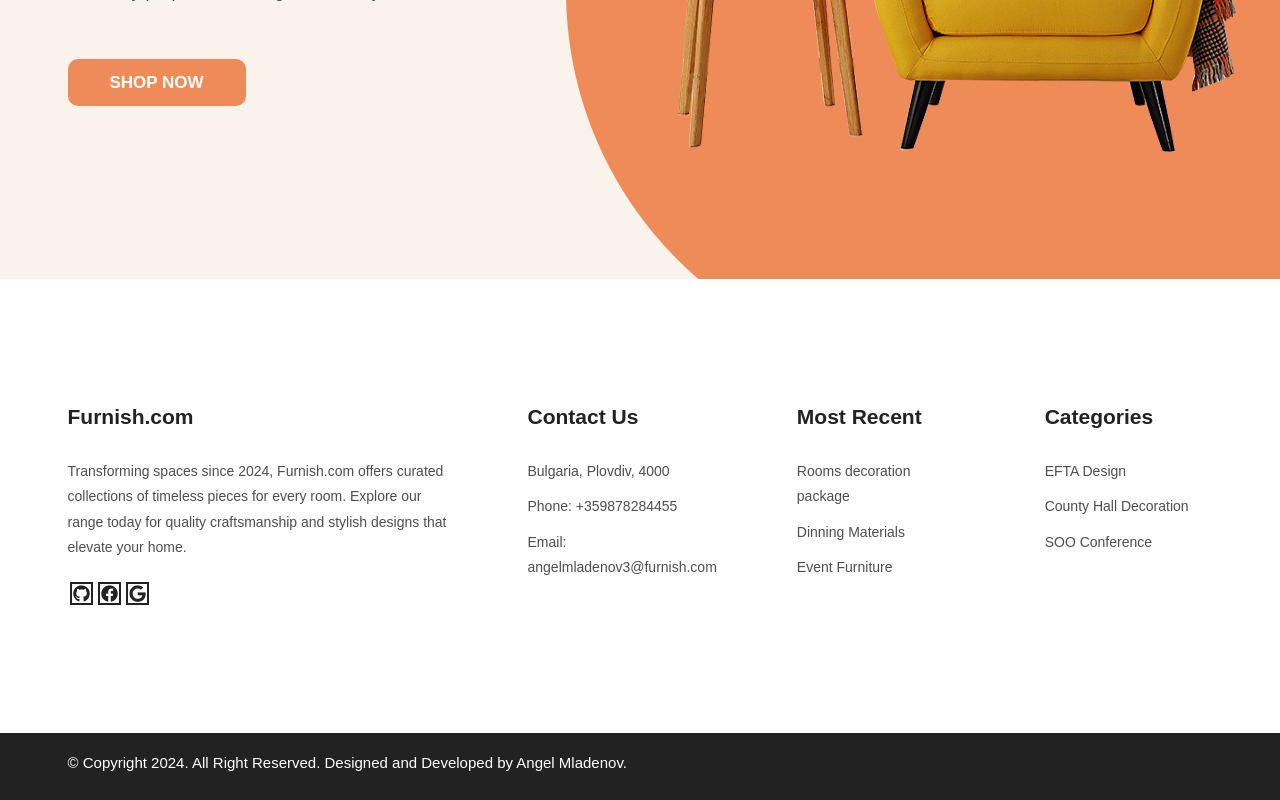
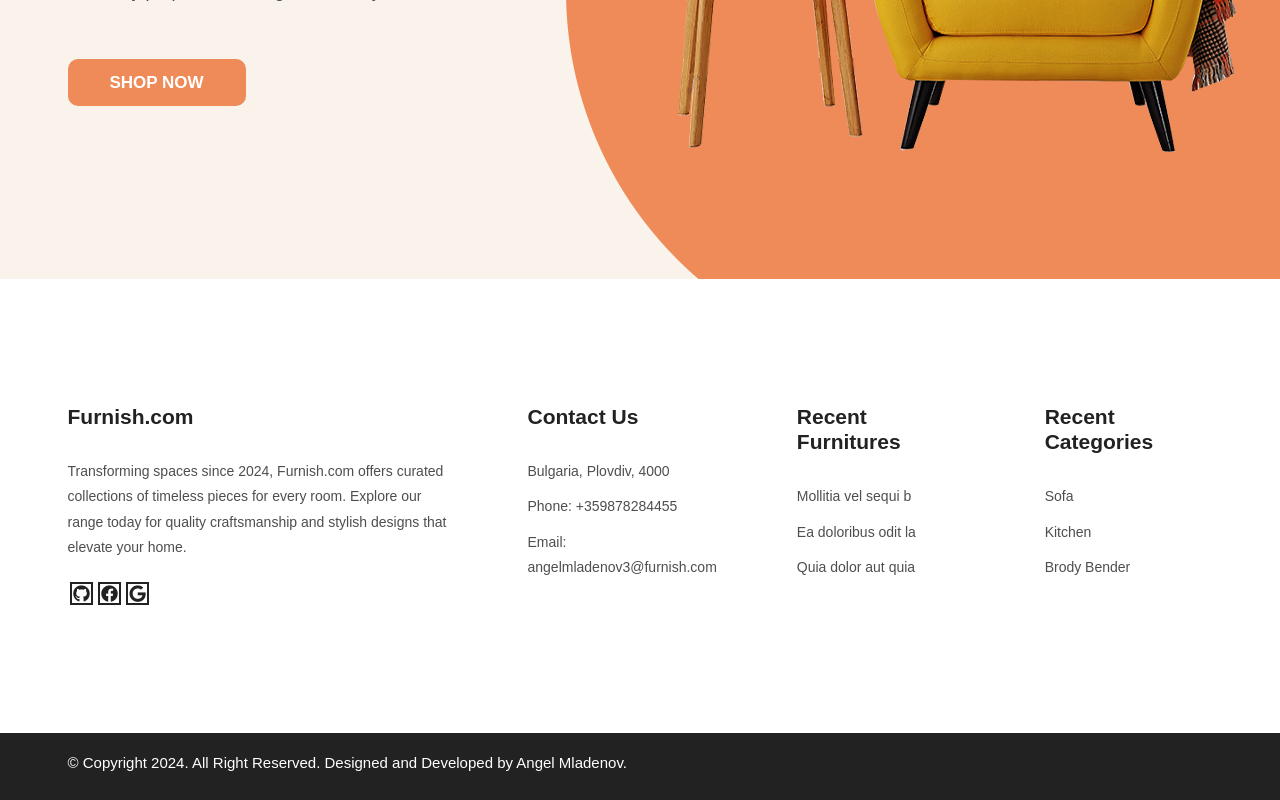
Before and after one commit to velk20/furniture-store-spa, an Angular app: page / in a window 1280 px wide. Shown: the part 531-1331 px from the top of the page. Built offline with nearby package versions, Linux system fonts and the light colour scheme; data requests are answered from the project's data file.

Commit message:
new footer

```diff
--- a/src/app/components/footer/footer.component.html
+++ b/src/app/components/footer/footer.component.html
@@ -4,60 +4,56 @@
       <div class="footer-item">
         <h3>Furnish.com</h3>
         <p class="text">
-          Transforming spaces since 2024, Furnish.com
-          offers curated collections of timeless pieces for every room.
-          Explore our range today for quality craftsmanship
-          and stylish designs that elevate your home.
+          Transforming spaces since 2024, Furnish.com offers curated collections
+          of timeless pieces for every room. Explore our range today for quality
+          craftsmanship and stylish designs that elevate your home.
         </p>
         <ul class="social-links flex">
           <li>
-            <a class="flex" href="https://github.com/velk20" target="_blank"><i class="fab fa-github"></i></a>
+            <a class="flex" href="https://github.com/velk20" target="_blank"
+              ><i class="fab fa-github"></i
+            ></a>
           </li>
           <li>
-            <a class="flex" href="https://www.facebook.com/angel.mladenov.129" target="_blank"><i
-              class="fab fa-facebook"></i></a>
+            <a
+              class="flex"
+              href="https://www.facebook.com/angel.mladenov.129"
+              target="_blank"
+              ><i class="fab fa-facebook"></i
+            ></a>
           </li>
           <li>
-            <a class="flex" href="mailto:angelmladenov3@gmail.com" target="_blank"><i class="fab fa-google"></i></a>
+            <a
+              class="flex"
+              href="mailto:angelmladenov3@gmail.com"
+              target="_blank"
+              ><i class="fab fa-google"></i
+            ></a>
           </li>
         </ul>
       </div>
 
       <div class="footer-item">
         <h3>Contact Us</h3>
-        <p class="text">
-          Bulgaria, Plovdiv, 4000
-        </p>
+        <p class="text">Bulgaria, Plovdiv, 4000</p>
         <p class="text">Phone: +359878284455</p>
         <p class="text">Email: angelmladenov3@furnish.com</p>
       </div>
 
       <div class="footer-item">
-        <h3>Most Recent</h3>
+        <h3>Recent Furnitures</h3>
         <ul>
-          <li class="text">
-            <a href="#">Rooms decoration package</a>
-          </li>
-          <li class="text">
-            <a href="#">Dinning Materials</a>
-          </li>
-          <li class="text">
-            <a href="#">Event Furniture</a>
+          <li class="text" *ngFor="let item of items">
+            <a routerLink="/furniture/{{ item.id }}">{{ item.title }}</a>
           </li>
         </ul>
       </div>
 
       <div class="footer-item">
-        <h3>Categories</h3>
+        <h3>Recent Categories</h3>
         <ul>
-          <li class="text">
-            <a href="#">EFTA Design</a>
-          </li>
-          <li class="text">
-            <a href="#">County Hall Decoration</a>
-          </li>
-          <li class="text">
-            <a href="#">SOO Conference</a>
+          <li class="text" *ngFor="let item of categories">
+            <a routerLink="/category/{{ item.id }}">{{ item.name }}</a>
           </li>
         </ul>
       </div>
@@ -67,8 +63,8 @@
   <div class="footer-end bg-dark">
     <div class="container grid">
       <p class="text text-white text-center">
-        &copy; Copyright 2024. All Right Reserved. Designed
-        and Developed by Angel Mladenov.
+        &copy; Copyright 2024. All Right Reserved. Designed and Developed by
+        Angel Mladenov.
       </p>
     </div>
   </div>
--- a/src/app/components/footer/footer.component.ts
+++ b/src/app/components/footer/footer.component.ts
@@ -1,10 +1,29 @@
-import { Component } from '@angular/core';
+import { Component, OnInit } from '@angular/core';
+import { Category } from 'src/app/model/category';
+import { Furniture } from 'src/app/model/furniture';
+import { CategoryService } from 'src/app/services/category.service';
+import { FurnitureService } from 'src/app/services/furniture.service';
 
 @Component({
   selector: 'app-footer',
   templateUrl: './footer.component.html',
-  styleUrls: ['./footer.component.css']
+  styleUrls: ['./footer.component.css'],
 })
-export class FooterComponent {
+export class FooterComponent implements OnInit {
+  items: Furniture[] = [];
+  categories: Category[] = [];
+  constructor(
+    private categoryService: CategoryService,
+    private furnitureService: FurnitureService
+  ) {}
 
+  ngOnInit(): void {
+    this.categoryService.getAll().subscribe((items) => {
+      this.categories = items.slice(-3);
+
+      this.furnitureService.getAll().subscribe((fur) => {
+        this.items = fur.slice(-3);
+      });
+    });
+  }
 }
```
Also changed, not shown: src/app/components/add-category/add-category.component.ts (+18 -16 lines), src/app/components/dashboard/dashboard.component.html (+8 -28 lines).
